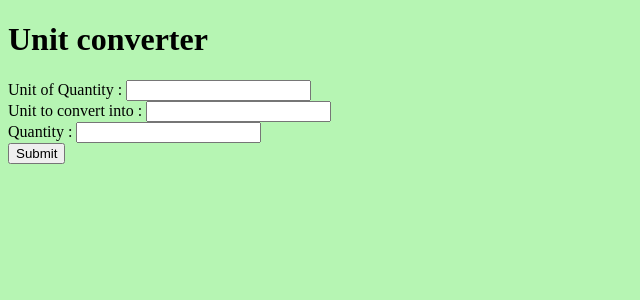
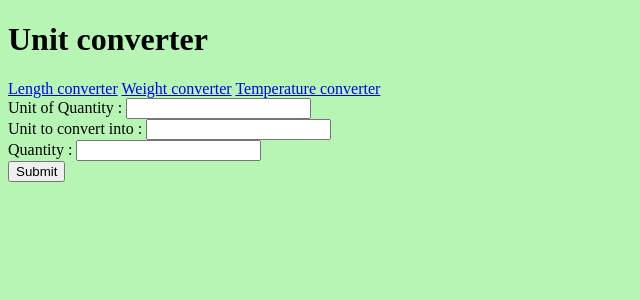
Before and after one commit to slashmonkey0/Unit-coverting-web-app, a Flask app: template templates/index.html in a window 1280 px wide. Shown: the top 300 px of the page, without its empty margins (0-640 px from the left). Run offline with Flask 3, Linux system fonts and the light colour scheme; the template is opened without the code that fills it, so the values that code supplies are empty.

Commit message:
Enhance base.html with converter links
Added links for length, weight, and temperature converters.

```diff
--- a/templates/base.html
+++ b/templates/base.html
@@ -6,6 +6,9 @@
 </head>
 <body>
 <h1>Unit converter </h1>
+<a href="/">Length converter</a>
+<a href="/weight">Weight converter</a>
+<a href="/temperature">Temperature converter</a>
 {% block body %}
 {% endblock %}
 </body>
```
